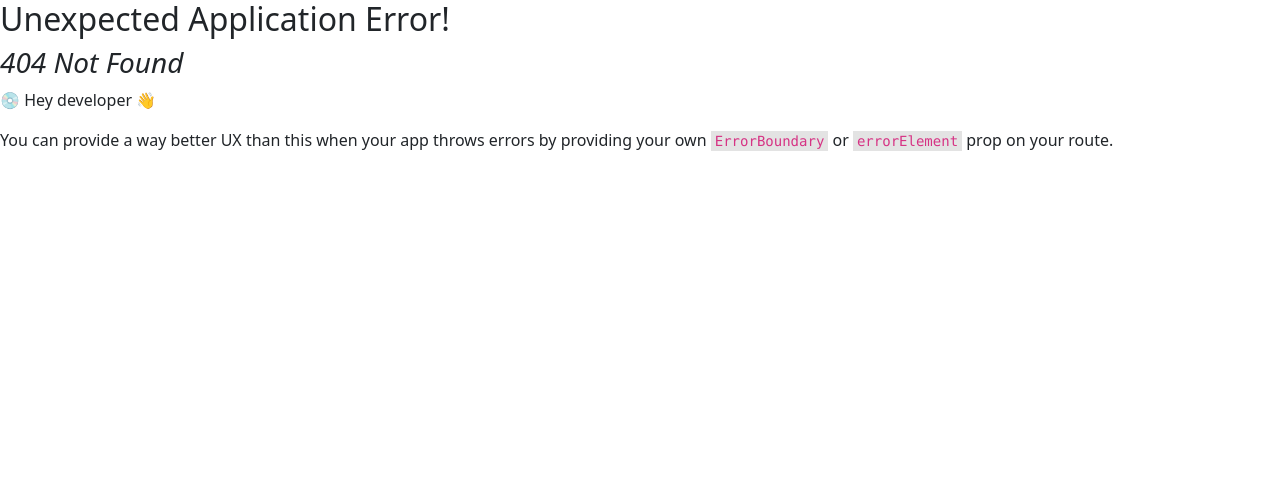
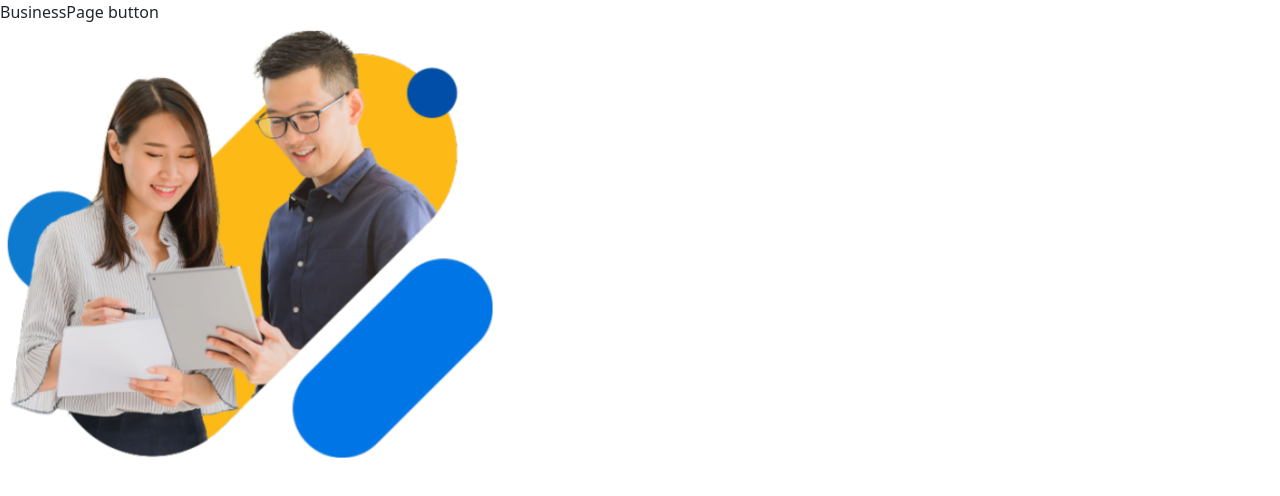
Before and after one commit to joeyyvel/LargeBankFileBDOsample2024, a React (Vite) app in the folder vite-project/: page /businessPage in a window 1280 px wide. Before the commit this address had no page. Shown: the top 496 px of the page. Built offline with nearby package versions, Linux system fonts and the light colour scheme.

Commit message:
June 29 2024 2:18pm

```diff
--- a/vite-project/src/App.jsx
+++ b/vite-project/src/App.jsx
@@ -2,8 +2,6 @@ import "./App.css";
 import NavbarOne from "./components/NavbarOne";
 import NavbarThreePerBus from "./components/NavbarThreePerBus";
 import NavbarTwo from "./components/NavbarTwo";
-import BusinessMainPage from "./components/businessRow/BusinessMainPage";
-import PersonalMainPage from "./components/personalRow/PersonalMainPage";
 
 function App() {
   return (
--- a/vite-project/src/components/NavbarThreePerBus.jsx
+++ b/vite-project/src/components/NavbarThreePerBus.jsx
@@ -2,6 +2,8 @@ import { PersonalMenuItem } from "./personalRow/PersonalMenuItem";
 import { BusinessMenuItem } from "./businessRow/BusinessMenuItem";
 import { Link } from "react-router-dom";
 import { useState } from "react";
+import "../components/personalRow/PersonalMainPageStyle.css";
+import "../components/businessRow/BusinessMainPageStyle.css";
 
 const NavbarThreePerBus = () => {
   const [show, setShow] = useState(false);
--- a/vite-project/src/components/NavbarTwo.jsx
+++ b/vite-project/src/components/NavbarTwo.jsx
@@ -25,6 +25,7 @@ const NavbarTwo = () => {
                 position: "relative",
                 top: "8px",
               }}
+              to="/personalPage"
             >
               Personal
             </Link>
@@ -41,6 +42,7 @@ const NavbarTwo = () => {
                 fontFamily: "Nunito",
                 fontWeight: "700",
               }}
+              to="/businessPage"
             >
               Business
             </Link>
--- a/vite-project/src/components/businessRow/BusinessMenuItem.jsx
+++ b/vite-project/src/components/businessRow/BusinessMenuItem.jsx
@@ -25,7 +25,7 @@ export const BusinessMenuItem = [
     cName: "business-links",
   },
   {
-    title: "/Corporate Cards",
+    title: "Corporate Cards",
     url: "/corporateCards",
     cName: "business-links",
   },
--- /dev/null
+++ b/vite-project/src/components/businessRow/BusinessPage.jsx
@@ -0,0 +1,11 @@
+import welcomeToBDOBusiness from "../images/welcomeToBDOBusiness.png";
+const BusinessPage = () => {
+  return (
+    <>
+      <div>BusinessPage button</div>
+      <img src={welcomeToBDOBusiness} alt="" />
+    </>
+  );
+};
+
+export default BusinessPage;
--- /dev/null
+++ b/vite-project/src/components/personalRow/PersonalPage.jsx
@@ -0,0 +1,12 @@
+import welcomeToBDOpersonal from "../images/welcomeToBDOpersonal.png";
+
+const PersonalPage = () => {
+  return (
+    <>
+      <div>PersonalPage button</div>
+      <img src={welcomeToBDOpersonal} alt="" />
+    </>
+  );
+};
+
+export default PersonalPage;
--- a/vite-project/src/router.jsx
+++ b/vite-project/src/router.jsx
@@ -47,6 +47,8 @@ import BdoSecurities from "./components/mainRowOne/subsidiariesChildContent/BdoS
 import BookAVisit from "./components/mainRowOne/branchesChildContent/BookAVisit";
 import BranchAndAtmLocator from "./components/mainRowOne/branchesChildContent/BranchAndAtmLocator";
 import BranchUpdates from "./components/mainRowOne/branchesChildContent/BranchUpdates";
+import PersonalPage from "./components/personalRow/PersonalPage";
+import BusinessPage from "./components/businessRow/BusinessPage";
 
 export const router = createBrowserRouter([
   { path: "/", element: <App /> },
@@ -106,4 +108,6 @@ export const router = createBrowserRouter([
   { path: "/bookAVisit", element: <BookAVisit /> },
   { path: "/branchAndAtmLocator", element: <BranchAndAtmLocator /> },
   { path: "/branchUpdates", element: <BranchUpdates /> },
+  { path: "/personalPage", element: <PersonalPage /> },
+  { path: "/businessPage", element: <BusinessPage /> },
 ]);
```
Also changed, not shown: vite-project/src/components/images/welcomeToBDOBusiness.png (added), vite-project/src/components/images/welcomeToBDOpersonal.png (added).
